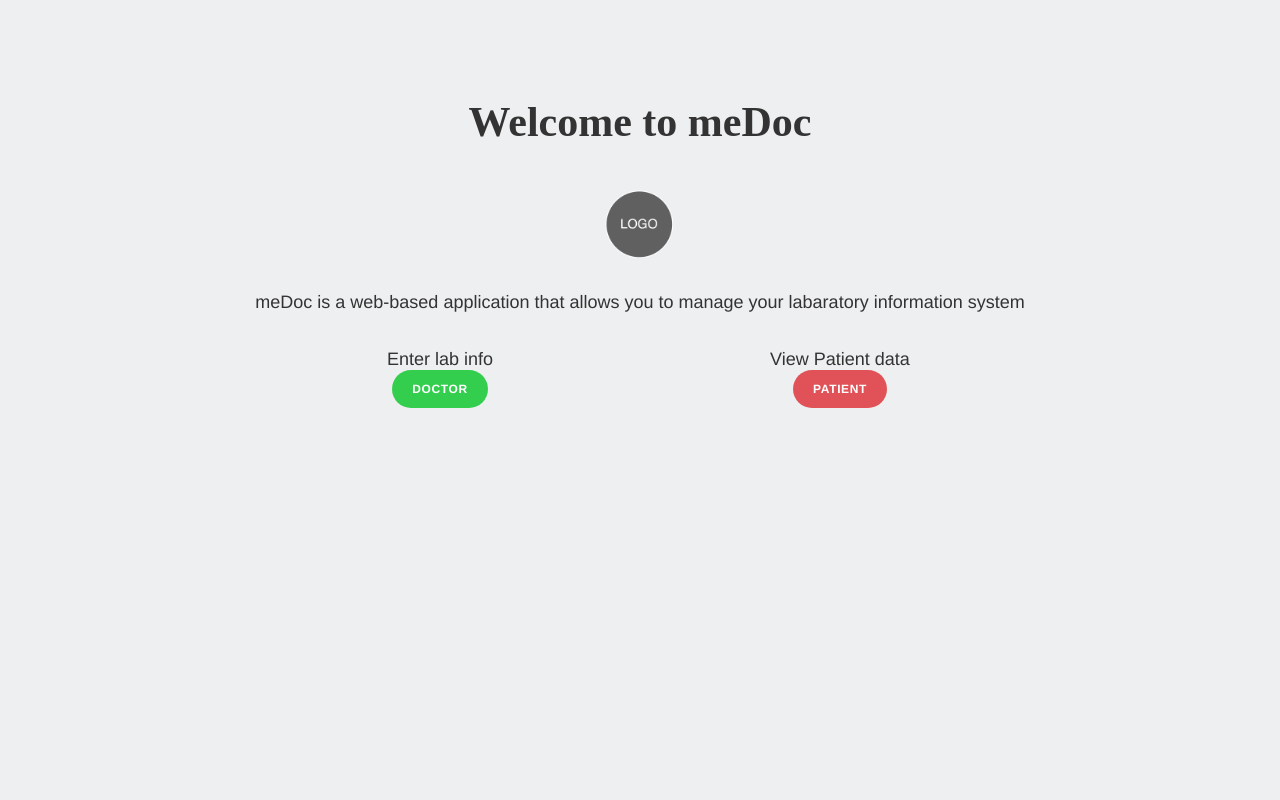
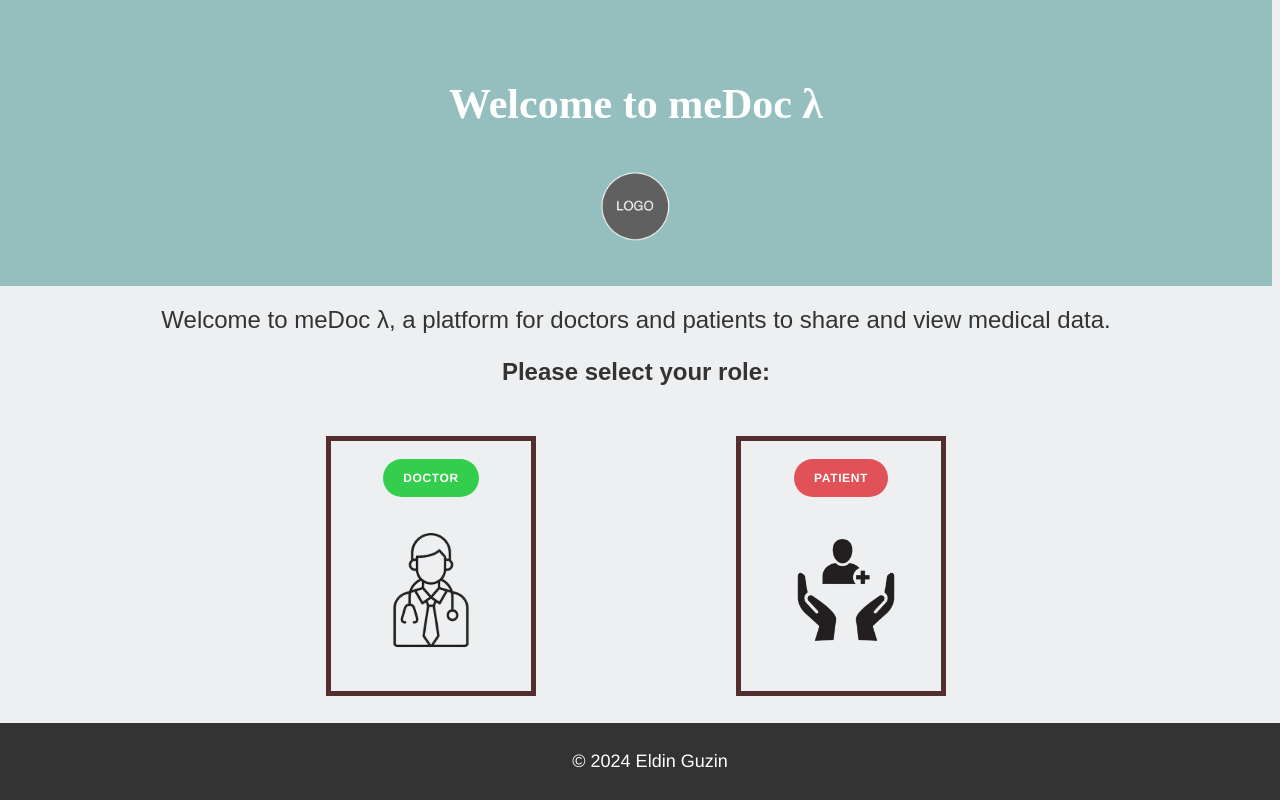
Before and after one commit to EldinGuzin/Labaratory-System, a PHP site: page / in a window 1280 px wide. Run offline with PHP 8.4, Linux system fonts and the light colour scheme.

Commit message:
edited footer and header, simplifed the buttons with flexbox, added favicon

```diff
--- /dev/null
+++ b/about.txt
@@ -0,0 +1,6 @@
+This favicon was generated using the following font:
+
+- Font Title: Leckerli One
+- Font Author: Copyright (c) 2011 Gesine Todt (www.gesine-todt.de hallo@gesine-todt.de), with Reserved Font Names "Leckerli"
+- Font Source: https://fonts.gstatic.com/s/leckerlione/v20/V8mCoQH8VCsNttEnxnGQ-1itLZxcBtItFw.ttf
+- Font License: SIL Open Font License, 1.1 (http://scripts.sil.org/OFL))
--- a/index.html
+++ b/index.html
@@ -5,31 +5,40 @@
     <meta charset="UTF-8">
     <meta name="viewport" content="width=device-width, initial-scale=1.0">
     <title>meDoc</title>
+    <link rel="icon" href="favicon.ico">
 </head>
 <body>
     <header>
-        <h1>Welcome to meDoc</h1>
+        <h1>Welcome to meDoc λ</h1>
         <img src="logo-placeholder-image.png" alt="logo" class="logo">
     </header>
 
-    <p>meDoc is a web-based application that allows you to manage your labaratory information system</p>
+    <p class="intro">Welcome to meDoc λ, a platform for doctors and patients to share and view medical data.</p>
+    <p class="intro2">Please select your role:</p>
 
-    <div class="container_doctor_and_patient">
+    <div class="container">
 
         <div class="doctor">
 
-            <p>Enter lab info <a class="button1" href="/doctor">Doctor</a></p>
+            <p><a class="button1" href="/doctor">Doctor</a></p>
+            <img src="doctor_icon.png" alt="doctor icon" class="doctor_icon">
 
         </div>
 
         <div class="patient">
 
-            <p>View Patient data<a class="button2" href="/patient">Patient</a></p>
+            <p><a class="button2" href="/patient">Patient</a></p>
+            <img src="patient_icon.png" alt="patient icon" class="patient_icon">
         </div>
+
+
+
 
     </div>
 
 
-
+    <footer>
+        <p>&copy; 2024 Eldin Guzin</p>
+    </footer>
 </body>
 </html>
--- a/styling.css
+++ b/styling.css
@@ -5,8 +5,21 @@ body {
     text-align: center;
     color: #333;
     font-size: 18px;
+    padding-top : 0;
+    margin-top : 0;
+    padding-right: 0;
+    padding-left : 0;
+    margin-left : 0;
   }
 
+  header {
+    /*background-color: #FE938C;*/
+    background-color: #94BFBE;
+    color: #fff;
+    padding: 30px;
+    text-align: center;
+    margin: 0; /* Ensure there's no margin pushing the header down */
+}
   .logo{
     display: block;
     margin: 0 auto;
@@ -43,7 +56,7 @@ body {
 .button1:hover,
 .button1:focus,
 .button1:active {
-    background-color: #c3222a;
+    background-color: #2114cf;
     color: #fff;
 }
 
@@ -65,27 +78,69 @@ body {
     .button2:hover,
     .button2:focus,
     .button2:active {
-    background-color: #c3222a;
+    background-color: #b6db30;
     color: #fff;
 }
 
 .doctor{
 
     width: 200px;
-    height: 100px;
+    height: 250px;
   }
 
   .patient{
-
     width: 200px;
-    height: 100px;
+    height: 250px;
 
   }
 
-  .container_doctor_and_patient {
+  /* Addded border for the divs, also figured out I could've done this for the buttons :( */
+
+  .doctor, .patient {
+    border: 5px solid #532e2e;
+}
+
+  .container {
     display: flex;
     justify-content: center; /* Align items in the center */
     align-items: center;
+    margin-top : 50px;
 
-    gap: 200px; /* Adjust this value to increase or decrease the space between the divs */
+    gap: 200px;
 }
+
+.intro , .intro2{
+    font-family: 'Arial', sans-serif;
+    font-size: 24px;
+    margin-top: 20px;
+}
+.intro2{
+    font-weight: bold;
+}
+
+
+
+footer {
+    background-color: #333;
+    color: #fff;
+    text-align: center;
+    padding: 10px;
+    position: fixed;
+    left: 0;
+    bottom: 0;
+    width: 100%;
+}
+
+ .doctor_icon{
+    width: 150px;
+    height: auto;
+    margin-top: 0;
+    margin-bottom: 0;
+}
+.patient_icon{
+    width : 150px;
+    height: auto;
+    margin-top: 0;
+    margin-bottom: 0;
+    margin-left: 10px;
+}
```
Also changed, not shown: android-chrome-192x192.png (added), android-chrome-512x512.png (added), apple-touch-icon.png (added), doctor_icon.png (added), favicon-16x16.png (added), favicon-32x32.png (added), favicon.ico (added), patient_icon.png (added), site.webmanifest (added).
